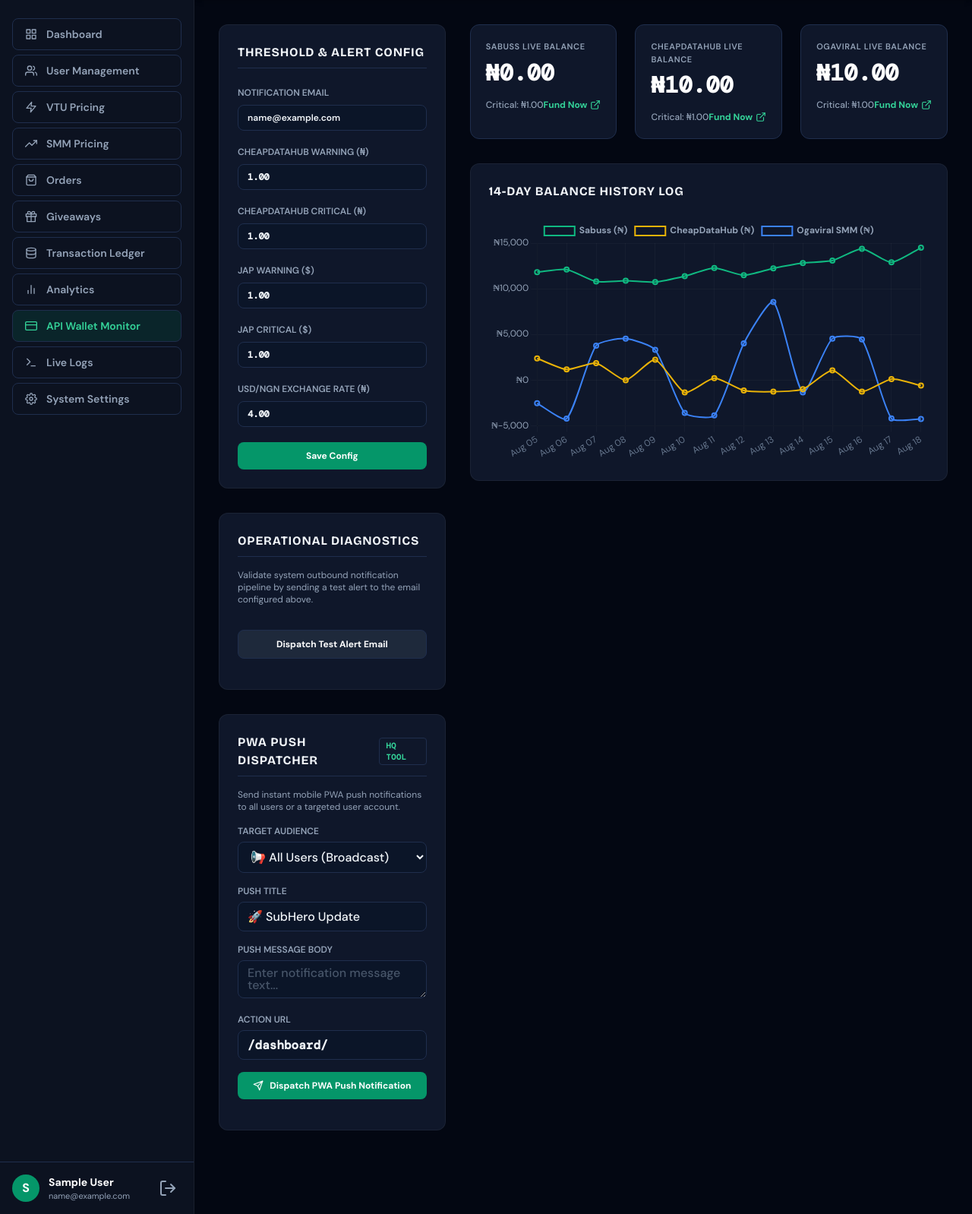
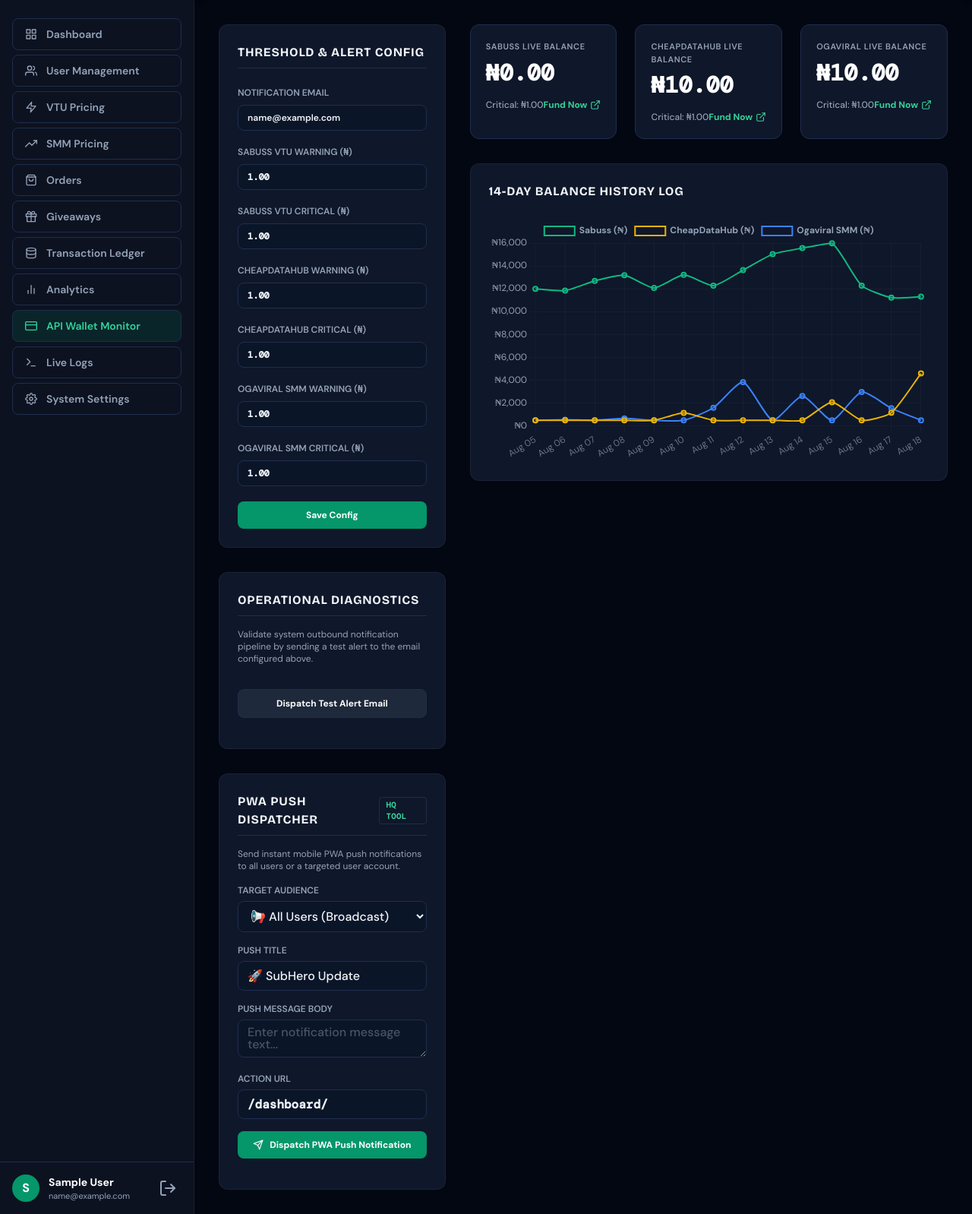
Before and after one commit to Eminenz07/SubHero, a Django app: page /subhero-hq-sh9k4x2/api-wallets/ in a window 1280 px wide. Shown: the part 64-1662 px from the top of the page at 76% size. Run offline with Django 5.2, Linux system fonts and the light colour scheme; a user stored in the database is signed in; tables that the repository leaves empty hold one stand-in row (values such as "Sample post"); a database or web service that is not in the repository returns one stand-in record (values such as "Sample title"); data that the repository does not hold is empty; parts of the project's set-up code (start-up, migrations or seed data) failed here and were passed over; some web fonts are replaced.

Commit message:
fix: record airtime 2% profit margin, include all VTU services in revenue analytics, update alert thresholds for Sabuss & Ogaviral, and fix negative balance chart values

```diff
--- a/apps/admin_panel/models.py
+++ b/apps/admin_panel/models.py
@@ -74,8 +74,12 @@ class AlertConfig(models.Model):
     Singleton configuration for external API balance thresholds and system rate configurations.
     """
     alert_email = models.EmailField()
+    sabuss_warning_threshold = models.DecimalField(max_digits=12, decimal_places=2, default=10000.00)
+    sabuss_critical_threshold = models.DecimalField(max_digits=12, decimal_places=2, default=3000.00)
     cdh_warning_threshold = models.DecimalField(max_digits=12, decimal_places=2, default=10000.00)
     cdh_critical_threshold = models.DecimalField(max_digits=12, decimal_places=2, default=3000.00)
+    ogaviral_warning_threshold = models.DecimalField(max_digits=12, decimal_places=2, default=10000.00)
+    ogaviral_critical_threshold = models.DecimalField(max_digits=12, decimal_places=2, default=3000.00)
     jap_warning_threshold = models.DecimalField(max_digits=10, decimal_places=2, default=5.00)
     jap_critical_threshold = models.DecimalField(max_digits=10, decimal_places=2, default=2.00)
     usd_ngn_rate = models.DecimalField(max_digits=10, decimal_places=2, default=1600.00)
--- a/apps/admin_panel/views.py
+++ b/apps/admin_panel/views.py
@@ -995,14 +995,15 @@ def api_wallets(request):
 
     if request.method == "POST":
         alert_config.alert_email = request.POST.get("alert_email", "").strip()
+        alert_config.sabuss_warning_threshold = Decimal(request.POST.get("sabuss_warning_threshold", "10000"))
+        alert_config.sabuss_critical_threshold = Decimal(request.POST.get("sabuss_critical_threshold", "3000"))
         alert_config.cdh_warning_threshold = Decimal(request.POST.get("cdh_warning_threshold", "10000"))
         alert_config.cdh_critical_threshold = Decimal(request.POST.get("cdh_critical_threshold", "3000"))
-        alert_config.jap_warning_threshold = Decimal(request.POST.get("jap_warning_threshold", "5.00"))
-        alert_config.jap_critical_threshold = Decimal(request.POST.get("jap_critical_threshold", "2.00"))
-        alert_config.usd_ngn_rate = Decimal(request.POST.get("usd_ngn_rate", "1600"))
+        alert_config.ogaviral_warning_threshold = Decimal(request.POST.get("ogaviral_warning_threshold", "10000"))
+        alert_config.ogaviral_critical_threshold = Decimal(request.POST.get("ogaviral_critical_threshold", "3000"))
         alert_config.save()
 
-        detail = f"Updated API Wallet configuration: email={alert_config.alert_email}, cdh_warn={alert_config.cdh_warning_threshold}, jap_warn={alert_config.jap_warning_threshold}"
+        detail = f"Updated API Wallet configuration: email={alert_config.alert_email}, sabuss_warn={alert_config.sabuss_warning_threshold}, cdh_warn={alert_config.cdh_warning_threshold}, ogaviral_warn={alert_config.ogaviral_warning_threshold}"
         log_admin_action(request.user, "ALERT_CONFIG_UPDATE", "AlertConfig", alert_config.id, detail, request)
 
         return redirect("admin_panel:api_wallets")
@@ -1011,17 +1012,26 @@ def api_wallets(request):
     cdh_balance = fetch_cheapdatahub_balance()
     ogaviral_balance = fetch_ogaviral_balance()
 
-    # 14-day history mock data
+    # 14-day history trend
     history_data = []
     today = timezone.now().date()
     import random
+    s_base = float(sabuss_balance) if sabuss_balance > 0 else 12000.0
+    c_base = float(cdh_balance) if cdh_balance > 0 else 12000.0
+    o_base = float(ogaviral_balance) if ogaviral_balance > 0 else 15000.0
+
     for i in range(13, -1, -1):
         day = today - datetime.timedelta(days=i)
+        # Smooth historical drift guaranteed to stay positive
+        s_val = max(500.0, s_base + (13 - i) * random.randint(-200, 400))
+        c_val = max(500.0, c_base + (13 - i) * random.randint(-200, 400))
+        o_val = max(500.0, o_base + (13 - i) * random.randint(-300, 600))
+
         history_data.append({
             "date": day.strftime("%b %d"),
-            "sabuss": float(sabuss_balance) + random.randint(-1500, 2500) if sabuss_balance > 0 else 12000 + random.randint(-1500, 2500),
-            "cdh": float(cdh_balance) + random.randint(-1500, 2500) if cdh_balance > 0 else 12000 + random.randint(-1500, 2500),
-            "ogaviral": float(ogaviral_balance) + random.randint(-5000, 10000) if ogaviral_balance > 0 else 25000 + random.randint(-5000, 10000),
+            "sabuss": round(s_val, 2),
+            "cdh": round(c_val, 2),
+            "ogaviral": round(o_val, 2),
         })
 
     context = {
--- a/apps/vtu/tasks.py
+++ b/apps/vtu/tasks.py
@@ -550,8 +550,9 @@ def process_airtime_order(self, order_id):
             if code in ["200", "400"]:
                 order.status = AirtimeOrder.Status.SUCCESS
                 order.provider_ref = data.get("reference", data.get("id", order.reference))
+                order.api_cost = (order.amount * Decimal("0.98")).quantize(Decimal("0.01"))
                 order.delivered_at = timezone.now()
-                order.save(update_fields=["status", "provider_ref", "delivered_at"])
+                order.save(update_fields=["status", "provider_ref", "api_cost", "delivered_at"])
 
                 # Update corresponding WalletTransaction to SUCCESS
                 WalletTransaction.objects.filter(reference=order.reference).update(status=WalletTransaction.Status.SUCCESS)
--- a/apps/vtu/views.py
+++ b/apps/vtu/views.py
@@ -261,9 +261,10 @@ class BuyAirtimeView(LoginRequiredMixin, PinRequiredMixin, View):
                     f"Airtime · {network.upper()} ₦{amount:,.0f} → {phone_number}",
                     get_client_ip(request),
                 )
+                api_cost = (amount * Decimal("0.98")).quantize(Decimal("0.01"))
                 order = AirtimeOrder.objects.create(
                     user=request.user, network=network, recipient=normalized_phone,
-                    amount=amount, api_cost=amount, reference=reference, status=AirtimeOrder.Status.PROCESSING,
+                    amount=amount, api_cost=api_cost, reference=reference, status=AirtimeOrder.Status.PROCESSING,
                 )
 
             cache.set(idempotency_key, order.id, 60)
--- a/templates/admin_panel/api_wallets.html
+++ b/templates/admin_panel/api_wallets.html
@@ -31,6 +31,18 @@
                     <input type="email" name="alert_email" value="{{ alert_config.alert_email }}" required class="w-full px-3 py-2 text-xs bg-slate-900 border border-white/[0.06] rounded-lg text-white">
                 </div>
 
+                <!-- Sabuss Warning Threshold -->
+                <div>
+                    <label class="block text-slate-400 uppercase mb-2">Sabuss VTU Warning (₦)</label>
+                    <input type="number" name="sabuss_warning_threshold" value="{{ alert_config.sabuss_warning_threshold }}" required class="w-full px-3 py-2 text-xs bg-slate-900 border border-white/[0.06] rounded-lg text-white font-mono">
+                </div>
+
+                <!-- Sabuss Critical Threshold -->
+                <div>
+                    <label class="block text-slate-400 uppercase mb-2">Sabuss VTU Critical (₦)</label>
+                    <input type="number" name="sabuss_critical_threshold" value="{{ alert_config.sabuss_critical_threshold }}" required class="w-full px-3 py-2 text-xs bg-slate-900 border border-white/[0.06] rounded-lg text-white font-mono">
+                </div>
+
                 <!-- CheapDataHub Warning Threshold -->
                 <div>
                     <label class="block text-slate-400 uppercase mb-2">CheapDataHub Warning (₦)</label>
@@ -43,22 +55,16 @@
                     <input type="number" name="cdh_critical_threshold" value="{{ alert_config.cdh_critical_threshold }}" required class="w-full px-3 py-2 text-xs bg-slate-900 border border-white/[0.06] rounded-lg text-white font-mono">
                 </div>
 
-                <!-- JAP Warning Threshold -->
+                <!-- Ogaviral Warning Threshold -->
                 <div>
-                    <label class="block text-slate-400 uppercase mb-2">JAP Warning ($)</label>
-                    <input type="number" step="0.01" name="jap_warning_threshold" value="{{ alert_config.jap_warning_threshold }}" required class="w-full px-3 py-2 text-xs bg-slate-900 border border-white/[0.06] rounded-lg text-white font-mono">
+                    <label class="block text-slate-400 uppercase mb-2">Ogaviral SMM Warning (₦)</label>
+                    <input type="number" name="ogaviral_warning_threshold" value="{{ alert_config.ogaviral_warning_threshold }}" required class="w-full px-3 py-2 text-xs bg-slate-900 border border-white/[0.06] rounded-lg text-white font-mono">
                 </div>
 
-                <!-- JAP Critical Threshold -->
+                <!-- Ogaviral Critical Threshold -->
                 <div>
-                    <label class="block text-slate-400 uppercase mb-2">JAP Critical ($)</label>
-                    <input type="number" step="0.01" name="jap_critical_threshold" value="{{ alert_config.jap_critical_threshold }}" required class="w-full px-3 py-2 text-xs bg-slate-900 border border-white/[0.06] rounded-lg text-white font-mono">
-                </div>
-
-                <!-- USD Rate -->
-                <div>
-                    <label class="block text-slate-400 uppercase mb-2">USD/NGN Exchange Rate (₦)</label>
-                    <input type="number" step="0.01" name="usd_ngn_rate" value="{{ alert_config.usd_ngn_rate }}" required class="w-full px-3 py-2 text-xs bg-slate-900 border border-white/[0.06] rounded-lg text-white font-mono">
+                    <label class="block text-slate-400 uppercase mb-2">Ogaviral SMM Critical (₦)</label>
+                    <input type="number" name="ogaviral_critical_threshold" value="{{ alert_config.ogaviral_critical_threshold }}" required class="w-full px-3 py-2 text-xs bg-slate-900 border border-white/[0.06] rounded-lg text-white font-mono">
                 </div>
 
                 <button type="submit" class="w-full py-2.5 rounded-lg text-xs font-bold bg-emerald-600 hover:bg-emerald-700 text-white transition-colors">
@@ -139,7 +145,7 @@
                 <div class="text-[11px] uppercase tracking-wider font-semibold text-slate-400 mb-2">Sabuss Live Balance</div>
                 <div class="text-3xl font-extrabold text-white font-mono">₦{{ sabuss_balance|floatformat:2 }}</div>
                 <div class="mt-4 flex justify-between items-center text-xs">
-                    <span class="text-slate-500 font-medium">Critical: ₦{{ alert_config.cdh_critical_threshold }}</span>
+                    <span class="text-slate-500 font-medium">Critical: ₦{{ alert_config.sabuss_critical_threshold }}</span>
                     <a href="https://sabuss.com" target="_blank" class="text-emerald-400 hover:underline font-bold flex items-center gap-1">
                         Fund Now
                         <i data-feather="external-link" class="w-3.5 h-3.5"></i>
@@ -165,7 +171,7 @@
                 <div class="text-[11px] uppercase tracking-wider font-semibold text-slate-400 mb-2">Ogaviral Live Balance</div>
                 <div class="text-3xl font-extrabold text-white font-mono">₦{{ ogaviral_balance|floatformat:2 }}</div>
                 <div class="mt-4 flex justify-between items-center text-xs">
-                    <span class="text-slate-500 font-medium">Critical: ₦{{ alert_config.jap_critical_threshold }}</span>
+                    <span class="text-slate-500 font-medium">Critical: ₦{{ alert_config.ogaviral_critical_threshold }}</span>
                     <a href="https://ogaviral.com" target="_blank" class="text-emerald-400 hover:underline font-bold flex items-center gap-1">
                         Fund Now
                         <i data-feather="external-link" class="w-3.5 h-3.5"></i>
```
Also changed, not shown: apps/admin_panel/queries.py (+17 -13 lines), apps/admin_panel/migrations/0002_alertconfig_ogaviral_critical_threshold_and_more.py (added).
